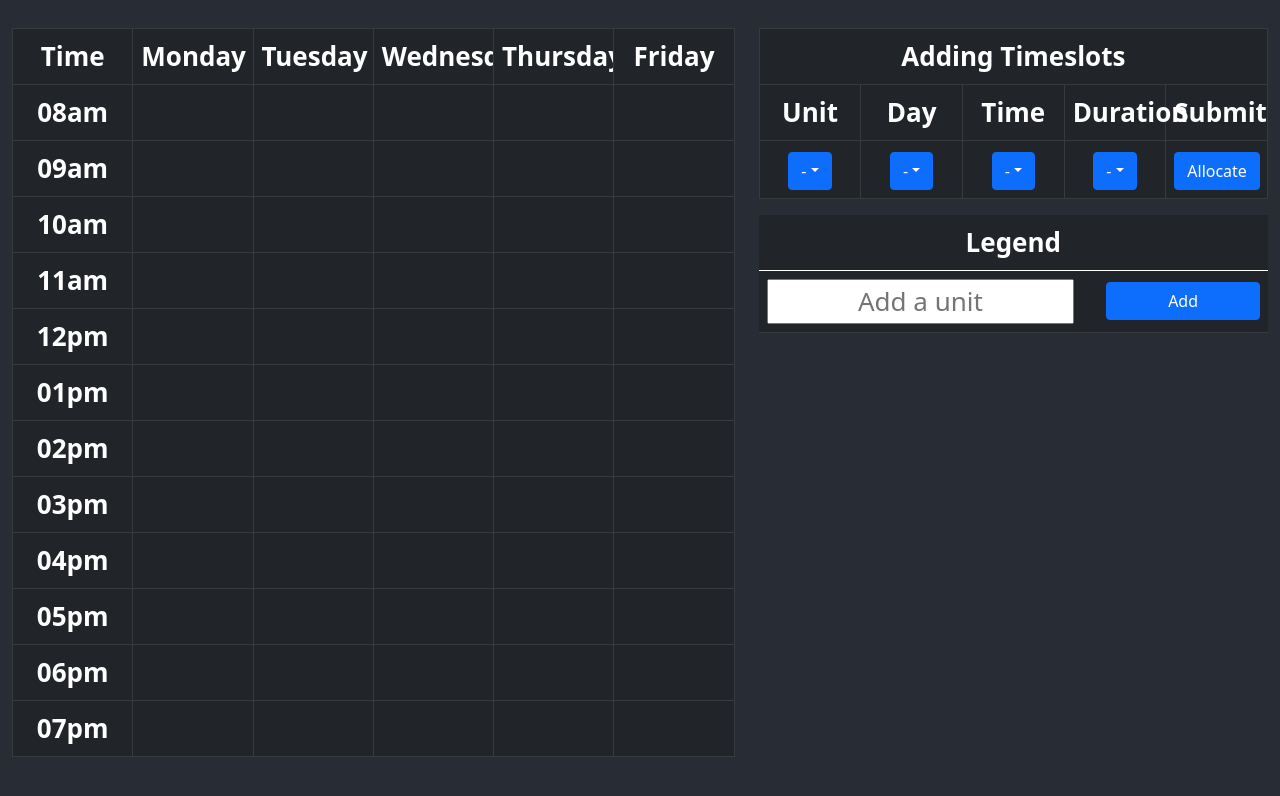
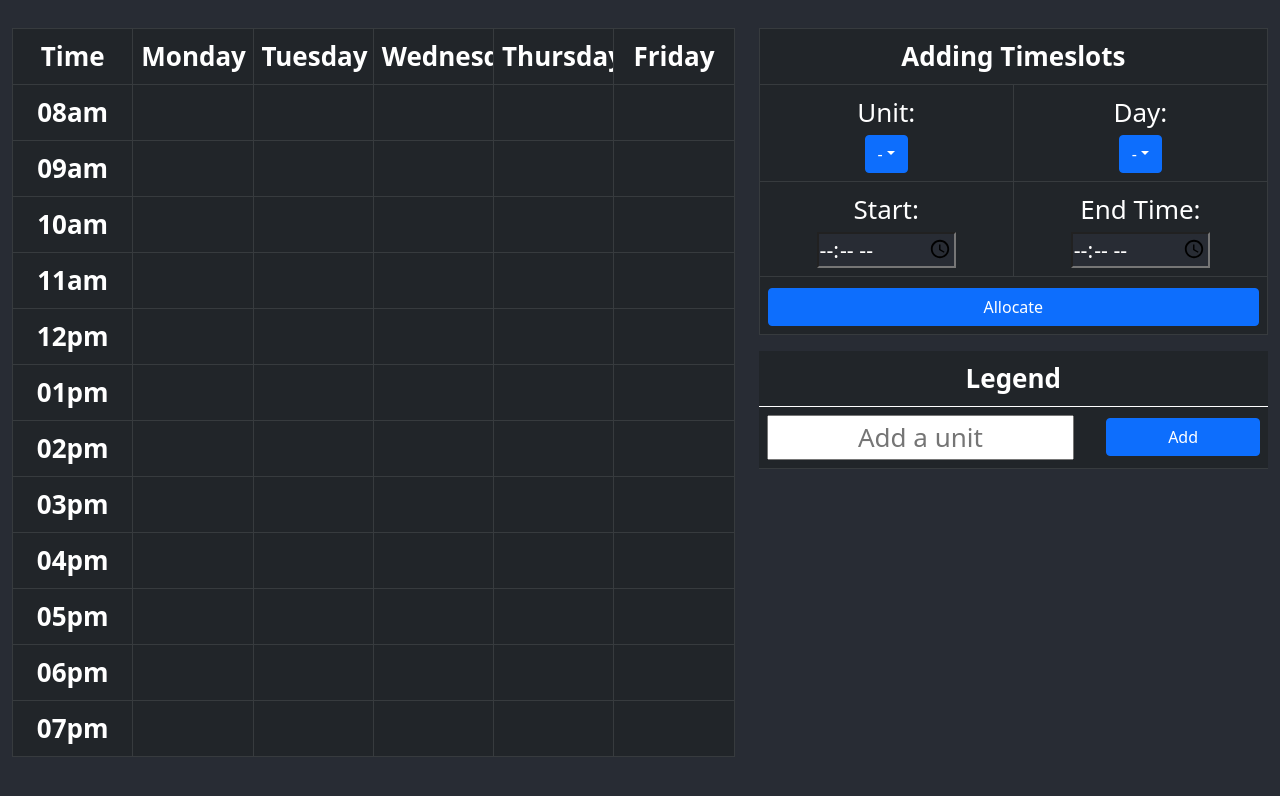
Before and after one commit to Arithmetic-Overflow/Timetable, a React (Create React App) app: page / in a window 1280 px wide. Shown: the top 796 px of the page. Built offline with nearby package versions, Linux system fonts and the light colour scheme.

Commit message:
Style overhaul in InsertionPanel

```diff
--- a/src/components/InsertionPanel.jsx
+++ b/src/components/InsertionPanel.jsx
@@ -16,30 +16,33 @@ const daysMap = [
   'Friday'
 ];
 
-const InsertionPanel = ({ className, subjects=['CITS3003', 'CITS3404'], startTime=8, endTime=19 }) => {
+const InsertionPanel = ({
+  className,
+  subjects=['CITS3003', 'CITS3404'],
+  startTime=8,
+  endTime=20
+}) => {
   const noSelection = '-';
   const [selectedUnit, setSelectedUnit] = useState(noSelection);
 
   const [selectedDay, setSelectedDay]   = useState(noSelection);
 
-  const [selectedTime, setSelectedTime]         = useState(noSelection);
-  const [selectedDuration, setSelectedDuration] = useState(noSelection);
-
-  const availbeDurations =
-    Array(endTime - startTime + 1)
-      .fill(0)
-      .map((_, i) => i + 1);
-
-  const availableTimes =
-    availbeDurations.map(i => i + startTime - 1);
+  const [selectedStartTime, setSelectedStartTime] = useState(noSelection);
+  const [selectedEndTime, setSelectedEndTime]     = useState(noSelection);
 
   const submitAllocation = () => {
-    const allocation = 5;
+    console.log(selectedUnit, selectedDay, selectedStartTime, selectedEndTime);
+
+    setSelectedUnit(noSelection);
+    setSelectedDay(noSelection);
+    setSelectedStartTime(noSelection);
+    setSelectedEndTime(noSelection);
   }
 
-  const darkDropdownItemStyle = {
+  const darkInputStyle = {
     'backgroundColor': '#282c34',
-    'color': 'white'
+    'color': 'white',
+    'fontSize': '16pt'
   };
 
   return (
@@ -51,29 +54,8 @@ const InsertionPanel = ({ className, subjects=['CITS3003', 'CITS3404'], startTim
     >
       <thead>
         <tr>
-          <th colSpan='5'>
+          <th colSpan='2'>
             Adding Timeslots
-          </th>
-        </tr>
-        <tr>
-          <th>
-            Unit
-          </th>
-
-          <th>
-            Day
-          </th>
-
-          <th>
-            Time
-          </th>
-
-          <th>
-            Duration
-          </th>
-
-          <th>
-            Submit
           </th>
         </tr>
       </thead>
@@ -81,6 +63,7 @@ const InsertionPanel = ({ className, subjects=['CITS3003', 'CITS3404'], startTim
       <tbody>
         <tr>
           <td>
+          Unit:
             <DropdownButton
               title={ selectedUnit }
               variant='primary'
@@ -89,7 +72,11 @@ const InsertionPanel = ({ className, subjects=['CITS3003', 'CITS3404'], startTim
               {
                 subjects.map(
                   subject =>
-                    <Dropdown.Item style={darkDropdownItemStyle} eventKey={ subject } key={ subject }>
+                    <Dropdown.Item
+                      style={ darkInputStyle }
+                      eventKey={ subject }
+                      key={ subject }
+                    >
                       { subject }
                     </Dropdown.Item>
                 )
@@ -98,6 +85,7 @@ const InsertionPanel = ({ className, subjects=['CITS3003', 'CITS3404'], startTim
           </td>
 
           <td>
+            Day:
             <DropdownButton
               title={ selectedDay }
               variant='primary'
@@ -106,51 +94,50 @@ const InsertionPanel = ({ className, subjects=['CITS3003', 'CITS3404'], startTim
               {
                 daysMap.map(
                   day =>
-                    <Dropdown.Item style={darkDropdownItemStyle} eventKey={ day } key={ day }>
+                    <Dropdown.Item
+                      style={ darkInputStyle }
+                      eventKey={ day }
+                      key={ day }
+                    >
                       { day }
                     </Dropdown.Item>
                 )
               }
             </DropdownButton>
           </td>
+        </tr>
 
+        <tr>
           <td>
-            <DropdownButton
-              title={ selectedTime }
-              variant='primary'
-              onSelect={ (event) => setSelectedTime(event) }
-            >
-              {
-                availableTimes.map(
-                  time =>
-                    <Dropdown.Item style={darkDropdownItemStyle} eventKey={ time } key={ time + ':time' }>
-                      { time }
-                    </Dropdown.Item>
-                )
-              }
-            </DropdownButton>
+            Start:
+
+            <br />
+
+            <input
+              type='time'
+              style={ darkInputStyle }
+              onChange={(event) => setSelectedStartTime(parseInt(event.target.value.slice(0,2)))}
+            />
           </td>
 
           <td>
-            <DropdownButton
-              title={ selectedDuration }
-              variant='primary'
-              onSelect={ (event) => setSelectedDuration(event) }
-            >
-              {
-                availbeDurations.map(
-                  duration =>
-                    <Dropdown.Item style={darkDropdownItemStyle} eventKey={ duration } key={ duration + ':duration' }>
-                      { duration }
-                    </Dropdown.Item>
-                )
-              }
-            </DropdownButton>
+            End Time:
+
+            <br />
+
+            <input
+              type='time'
+              style={ darkInputStyle }
+              onChange={(event) => setSelectedEndTime(parseInt(event.target.value.slice(0,2)))}
+            />
           </td>
+        </tr>
 
-          <td>
+        <tr>
+          <td colSpan='2'>
             <Button
               onClick={ submitAllocation }
+              style={{'width': '100%'}}
             >
               Allocate
             </Button>
--- a/src/components/TimetableInterface.jsx
+++ b/src/components/TimetableInterface.jsx
@@ -20,10 +20,14 @@ const TimetableInterface = ({ className }) => {
     <Container fluid>
       <Row>
         <Col xl={7} lg={12}>
-          <Timetable timeStandard='12' allocations={ allocations } setAllocations={ setAllocations } />
+          <Timetable
+            timeStandard='12'
+            allocations={ allocations }
+            setAllocations={ setAllocations }
+          />
         </Col>
 
-        <Col xl={5} lg={0}>
+        <Col xl={5} lg={6}>
           <InsertionPanel />
           <Legend />
         </Col>
```
